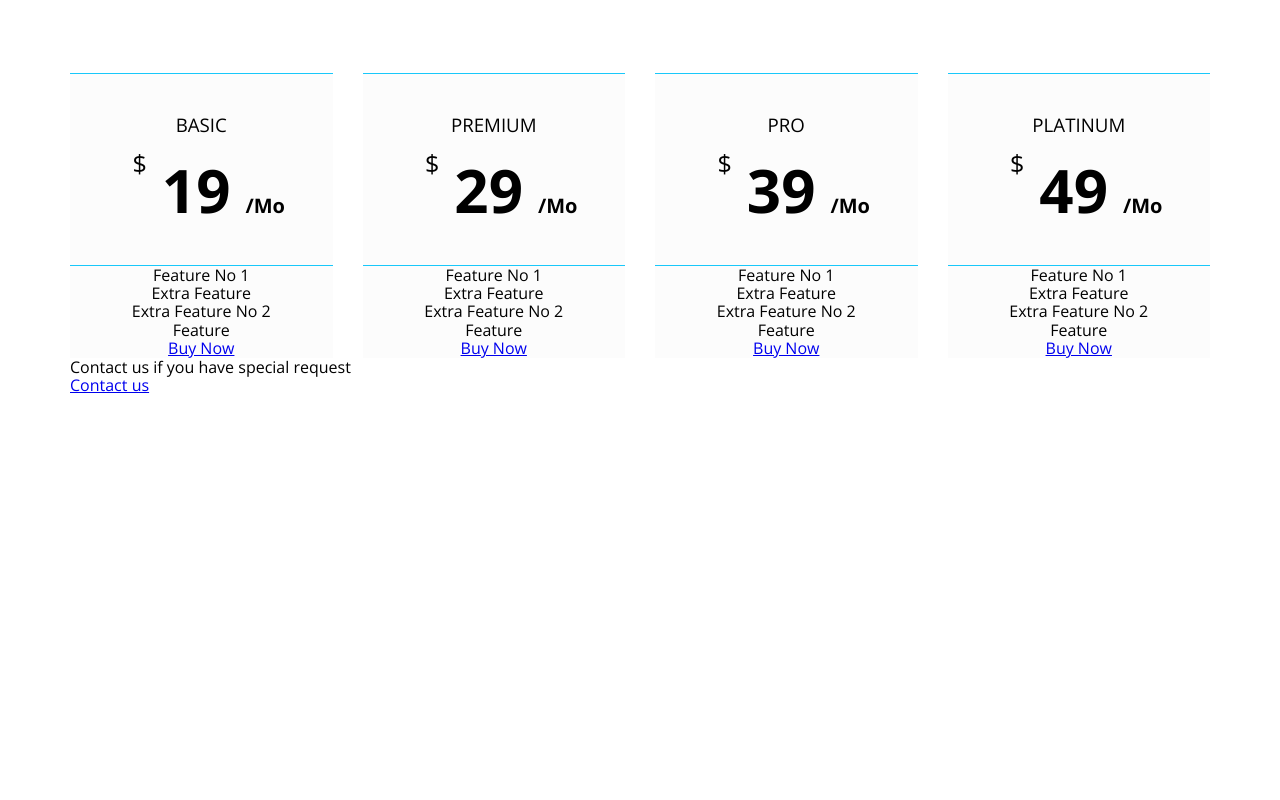
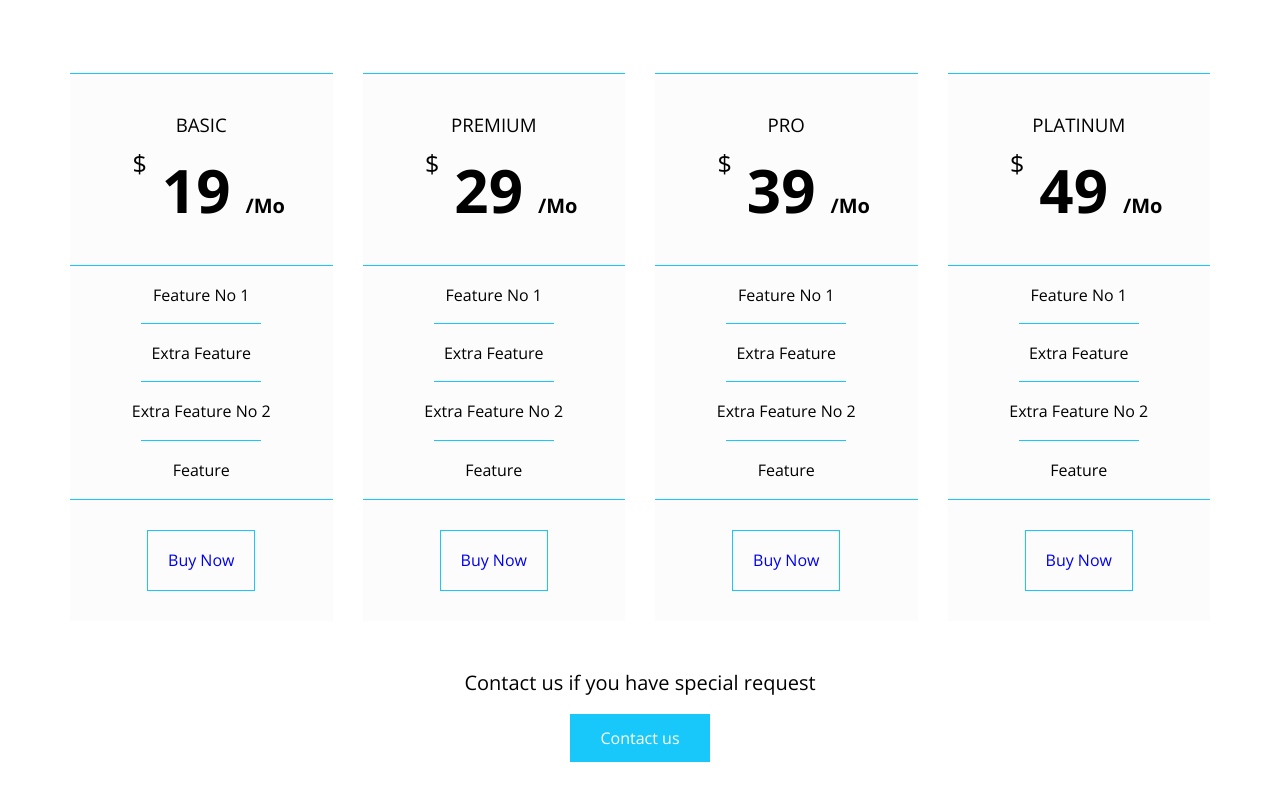
Before and after one commit to YosefHesham9/YosefHesham9.github.io, a plain HTML site: page index.html in a window 1280 px wide. Shown: the part 6505-7305 px from the top of the page. Before the commit the page ends 6999 px from the top, so only its background shows below. Drawn offline with nearby package versions, Linux system fonts and the light colour scheme.

Commit message:
Another Commit

```diff
--- a/css/kaspar.css
+++ b/css/kaspar.css
@@ -742,4 +742,43 @@ header .form i {
     position: relative;
     right: -15px;
 }
+.pricing .plans .plan ul {
+    border-bottom: 1px solid var(--main-color);
+}
+.pricing .plans .plan ul li {
+    padding: 20px;
+    position: relative;
+}
+.pricing .plans .plan ul li:not(:last-child)::after {
+    content: "";
+    width: 120px;
+    height: 1px;
+    background-color: var(--main-color);
+    position: absolute;
+    left: 50%;
+    transform: translateX(-50%);
+    bottom: 0;
+}
+.pricing .plans .plan .foot a {
+    display: block;
+    padding: 20px;
+    text-decoration: none;
+    border: 1px solid var(--main-color);
+    width: fit-content;
+    margin: 30px auto;
+}
+.pricing .contact-text {
+    text-align: center;
+    margin: 50px auto 20px;
+    font-size: 20px;
+}
+.pricing .contact-link {
+    display: block;
+    width: fit-content;
+    margin: 20px auto;
+    background-color: var(--main-color);
+    color: white;
+    padding: 15px 30px;
+    text-decoration: none;
+}
 /* End Pricing */
```
